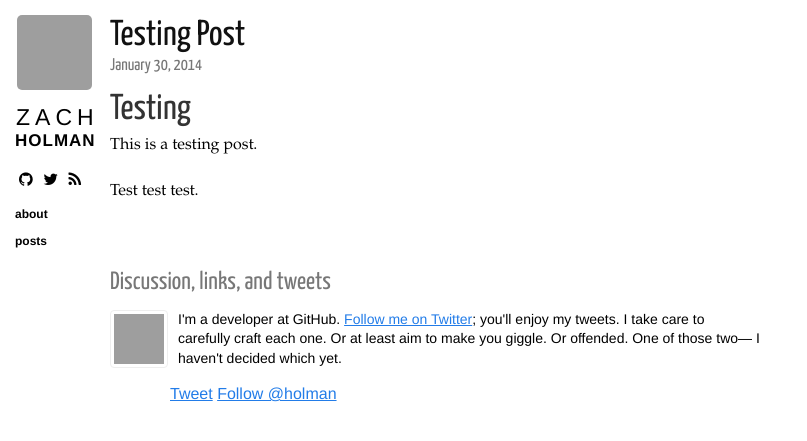
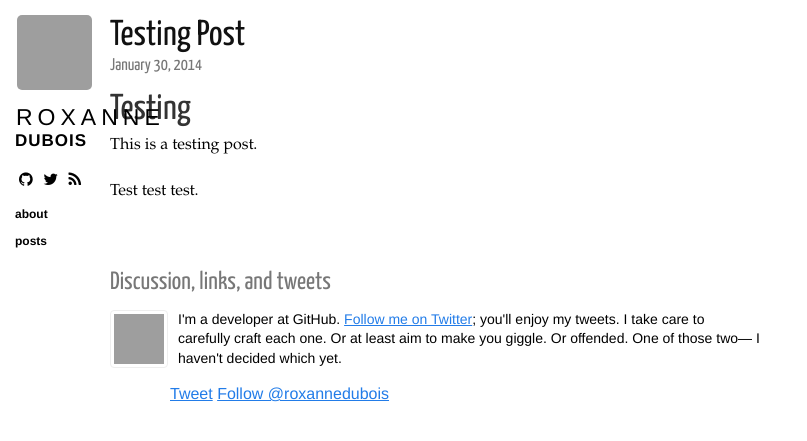
Before and after one commit to roxdubois/roxdubois.github.io, a Jekyll site: the page built from _posts/2014-01-30-Test-Post.md, in a window 1280 px wide, cut to the strip 0-441 px from the top of the page. Shown: the whole strip, without its empty margins (0-807 px from the left). Built offline with Jekyll 4.4.1, drawn with Linux system fonts in a browser that asks for light colours; nearby versions of some CDN libraries; Markdown is read by kramdown in place of the engine named in the settings; comment, search, counter and statistics services are not loaded; grey boxes are pictures that could not be loaded.

Commit message:
Update _config.yml

```diff
--- a/_config.yml
+++ b/_config.yml
@@ -4,9 +4,9 @@
 rdiscount:
   extensions: [smart]
 
-name: Zach Holman
-url: http://zachholman.com
-description: A fantastic blog that is fantastic.
-twitter: holman
-github: holman
+name: Roxanne Dubois
+url: http://roxdubois.github.io
+description: Écrits | Writings
+twitter: roxannedubois
+github: roxdubois
 gravatar_url: http://gravatar.com/avatar/6f63cde8b16b035280ca615f621a6c8c
```
